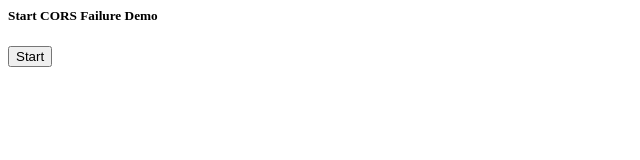
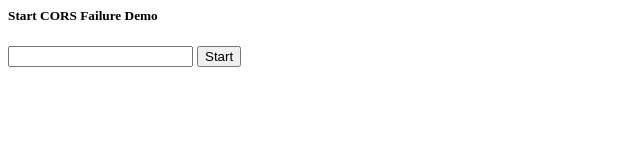
Before and after one commit to tcamise-gpsw/cors_experimentation, a plain HTML site: page docs/index.html in a window 1280 px wide. Both pictures are taken after a click on the input "Start". Shown: the whole page, without its empty margins (0-640 px from the left). Drawn offline with Linux system fonts and the light colour scheme; no server answers.

Commit message:
Take http request as input

```diff
--- a/docs/index.html
+++ b/docs/index.html
@@ -1,15 +1,28 @@
 <h5>Start CORS Failure Demo</h5>
-<input type="submit" value="Start" onclick="submit()" />
+<body>
+    <input
+        name="httpRequest"
+        type="text"
+        maxlength="512"
+        id="httpRequest"
+        class="searchField"
+    />
+    <input type="submit" value="Start" onclick="submit()" />
+</body>
 
 <script type="text/javascript">
     function submit() {
+        var request = document.getElementById('httpRequest').value;
+
+        console.log(request);
+
         var xhr = new XMLHttpRequest();
         xhr.onreadystatechange = function () {
             if (xhr.readyState === 4) {
                 alert(xhr.response);
             }
         };
-        xhr.open('get', 'http://10.5.5.9:8080/gopro/camera/state', true);
+        xhr.open('get', request, true);
         xhr.setRequestHeader(
             'Content-Type',
             'application/x-www-form-urlencoded; charset=UTF-8'
```
Also changed, not shown: 1 other file.
